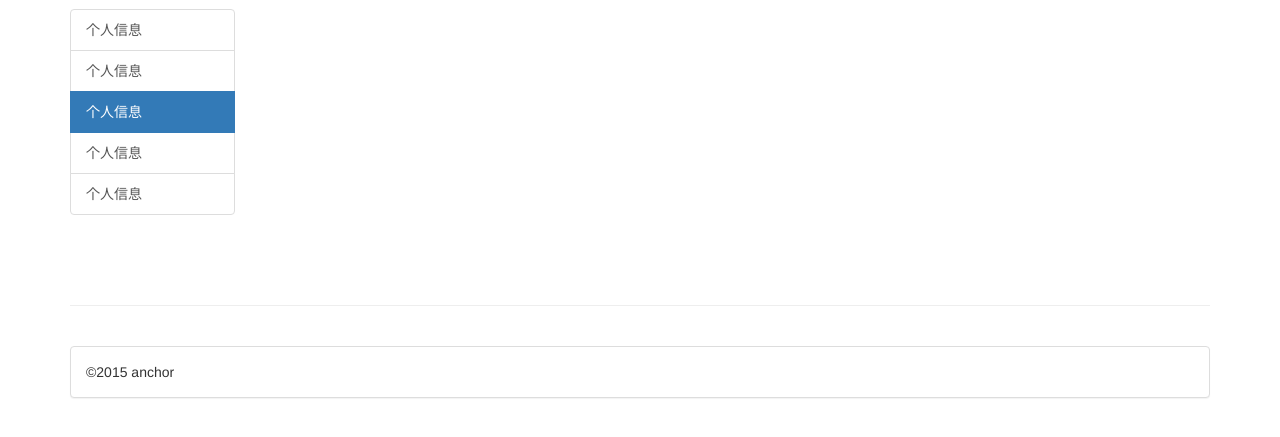
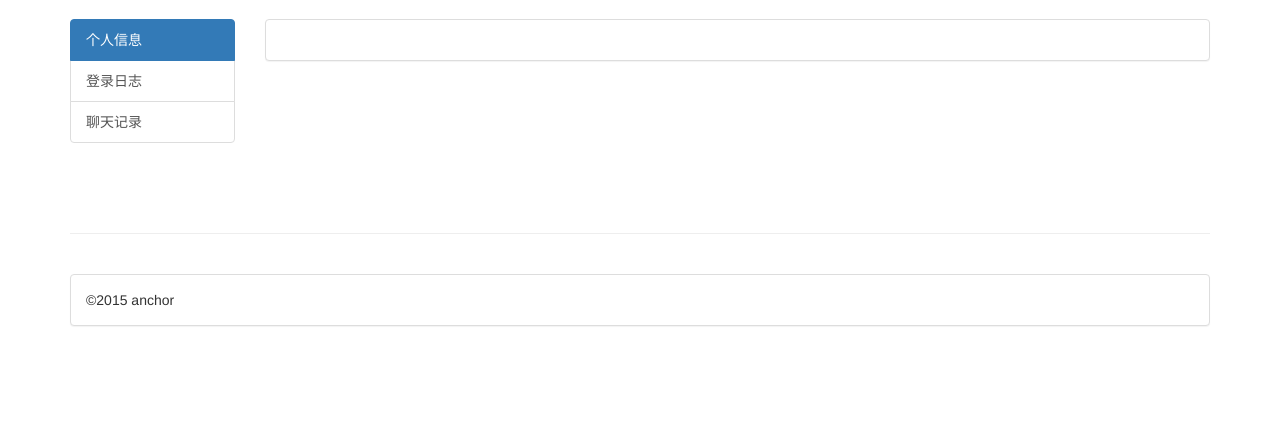
Before and after one commit to anchoretics/mcweb, a Node server app: template app/views/users/index.jade in a window 1280 px wide. Shown: the part 51-488 px from the top of the page. Run offline with Node 20, Linux system fonts and the light colour scheme; the template is opened without the code that fills it, so the values that code supplies are empty; some libraries are stand-ins or nearby versions.

Commit message:
impl users/index & add users pages

```diff
--- a/app/controllers/user.js
+++ b/app/controllers/user.js
@@ -70,9 +70,6 @@ user.logout = function(req, res, next){
 user.authLogin = function(req, res, next){
     if(!req.session.passport.user){
         res.render('user/login',{error: '你需要登录才能操作!'});
-    }else if(req.session.passport.user.username != req.params.username){
-        //禁止访问别的username
-        res.redirect('/users/' + req.session.passport.user.username);
     }else{
         next();
     }
--- a/app/views/include/banner.jade
+++ b/app/views/include/banner.jade
@@ -37,7 +37,7 @@ style.
           li.center-block
             a 欢迎您：#{user.username}
           li
-            a(href='/users/#{user.username}') [控制台]
+            a(href='/users/') [控制台]
           li
             a(href='/user/logout') 退出
         else
--- /dev/null
+++ b/app/views/users/chatlog.jade
@@ -0,0 +1 @@
+h1 #{user.username}的聊天记录
--- a/app/views/users/index.jade
+++ b/app/views/users/index.jade
@@ -4,14 +4,25 @@ block content
     .row
       .col-sm-2
         .list-group
-          a.list-group-item
+          a.list-group-item.active(href='#', data-url='/users/info')
             | 个人信息
-          a.list-group-item
-            | 个人信息
-          a.list-group-item.active(href='/')
-              | 个人信息
-          a.list-group-item
-            | 个人信息
-          a.list-group-item
-            | 个人信息
+          a.list-group-item(href='#', data-url='/users/loginlog')
+            | 登录日志
+          a.list-group-item(href='#', data-url='/users/chatlog')
+            | 聊天记录
       .col-sm-10
+        .panel.panel-default(style='padding: 20px;')#content
+  script.
+    function getContent(url){
+      $.get(url,function(data){
+          if(data){
+            $('#content').html(data);
+          }
+        });
+    }
+    $('.list-group-item').on('click', function(){
+        $('.list-group-item.active').removeClass('active');
+        $(this).addClass('active');
+        getContent($(this).data('url'));
+      });
+    getContent('/users/info');
--- /dev/null
+++ b/app/views/users/info.jade
@@ -0,0 +1 @@
+h1 登录名：#{user.username}
--- a/app/views/users/layout.jade
+++ b/app/views/users/layout.jade
@@ -5,7 +5,7 @@ html
     include ../include/header
   body
     include ../include/banner
-    .container(style="margin-top: 10px;")
+    .container(style="margin-top: 20px;")
     // 内容
     block content
 
--- /dev/null
+++ b/app/views/users/loginlog.jade
@@ -0,0 +1 @@
+h1 #{user.username}的登录记录
```
Also changed, not shown: app/controllers/users.js (+12 -1 lines), app/routes/routes.js (+6 -1 lines).
